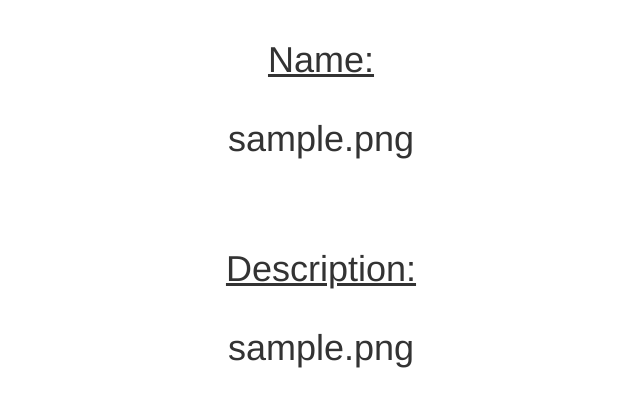
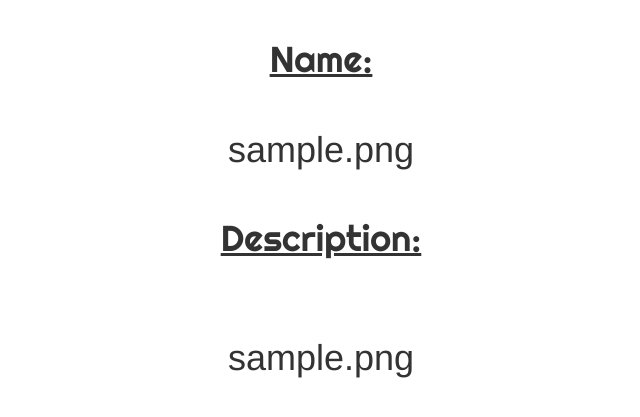
Before and after one commit to mitchnm/GALLERY, a Django app: page /photo/ in a window 1280 px wide. Shown: the part 52-469 px from the top of the page, without its empty margins (319-959 px from the left). Run offline with Django 3.2, Linux system fonts and the light colour scheme; tables that the repository leaves empty hold one stand-in row (values such as "Sample post"); some libraries are stand-ins or nearby versions.

Commit message:
added some styles

```diff
--- a/gallery/templates/base.html
+++ b/gallery/templates/base.html
@@ -9,8 +9,9 @@
   <title>Document</title>
   {% block styles %}
   {% bootstrap_css %}
-  {% endblock %}
+  <link href="https://fonts.googleapis.com/css?family=Righteous&display=swap" rel="stylesheet">
 </head>
+{% endblock %}
 
 <body>
   {% include "navbar.html" %}
--- a/gallery/templates/gallery.html
+++ b/gallery/templates/gallery.html
@@ -3,8 +3,10 @@
 {% block content %}
 {% for img in image %}
 <div style="text-align: center;">
-  <h1><u>Name:</u><br><br>{{ img.img_name }}</h1><br><br><br>
-  <h1><u>Description:</u><br><br>{{ img.img_decription }}</h1>
+  <h1 style="font-family: 'Righteous', cursive;"><u>Name:</u></h1><br>
+  <h1 style="">{{ img.img_name }}</h1><br>
+  <h1 style="font-family: 'Righteous', cursive;"><u>Description:</u><h1><br>
+  <h1 style="">{{ img.img_decription }}</h1>
   {% empty %}
   <h1>No info</h1>
   {% endfor %}
```
